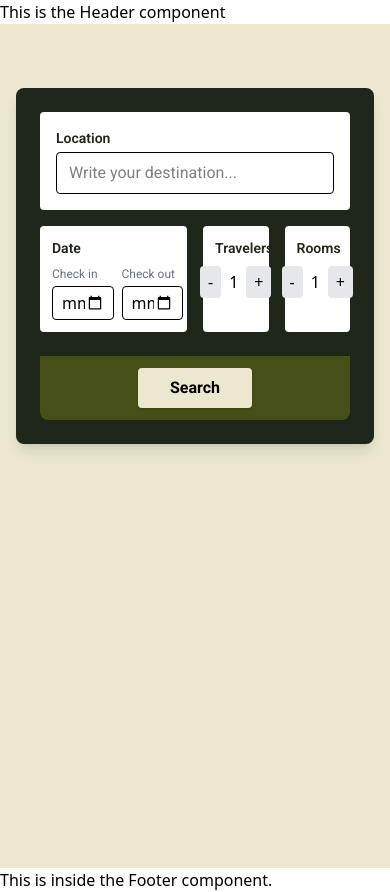
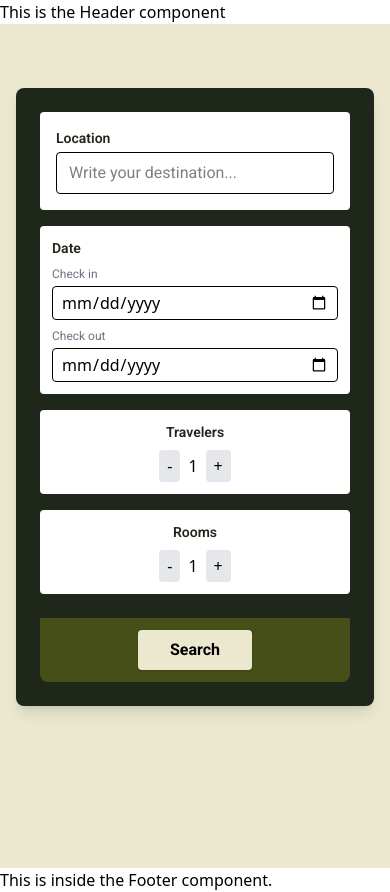
Before and after one commit to maddipaddi/Fireside-Holidaze, a React (Vite) app: page / in a window 390 px wide. Built offline with nearby package versions, Linux system fonts and the light colour scheme; a web font is replaced by a local one.

Commit message:
feat: add responsiveness to phone

```diff
--- a/src/components/layout/Searchbar.jsx
+++ b/src/components/layout/Searchbar.jsx
@@ -117,14 +117,14 @@ const Searchbar = () => {
       </div>
 
       {/* Check-in / Check-out / Guests / Rooms */}
-      <div className="grid grid-cols-4 gap-4 mb-6">
+      <div className="grid grid-cols-1 md:grid-cols-4 gap-4 mb-6">
         {/* Date */}
-        <div className="col-span-2 bg-white p-3 rounded">
+        <div className="bg-white p-3 rounded w-full md:col-span-2">
           <label className="block text-sm font-semibold font-body text-copy mb-2">
             Date
           </label>
-          <div className="flex gap-2">
-            <div className="w-1/2">
+          <div className="flex flex-col md:flex-row gap-2">
+            <div className="w-full md:w-1/2">
               <label className="block text-xs font-body text-gray-500 mb-1">
                 Check in
               </label>
@@ -135,7 +135,7 @@ const Searchbar = () => {
                 className="w-full px-2 py-1 border rounded"
               />
             </div>
-            <div className="w-1/2">
+            <div className="w-full md:w-1/2">
               <label className="block text-xs font-body text-gray-500 mb-1">
                 Check out
               </label>
@@ -150,7 +150,7 @@ const Searchbar = () => {
         </div>
 
         {/* Guests */}
-        <div className="bg-white p-3 rounded text-center">
+        <div className="bg-white p-3 rounded text-center w-full md:col-span-1">
           <label className="block text-sm font-semibold font-body text-copy mb-2">
             Travelers
           </label>
@@ -172,7 +172,7 @@ const Searchbar = () => {
         </div>
 
         {/* Rooms */}
-        <div className="bg-white p-3 rounded text-center">
+        <div className="bg-white p-3 rounded text-center w-full md:col-span-1">
           <label className="block text-sm font-semibold font-body text-copy mb-2">
             Rooms
           </label>
```
